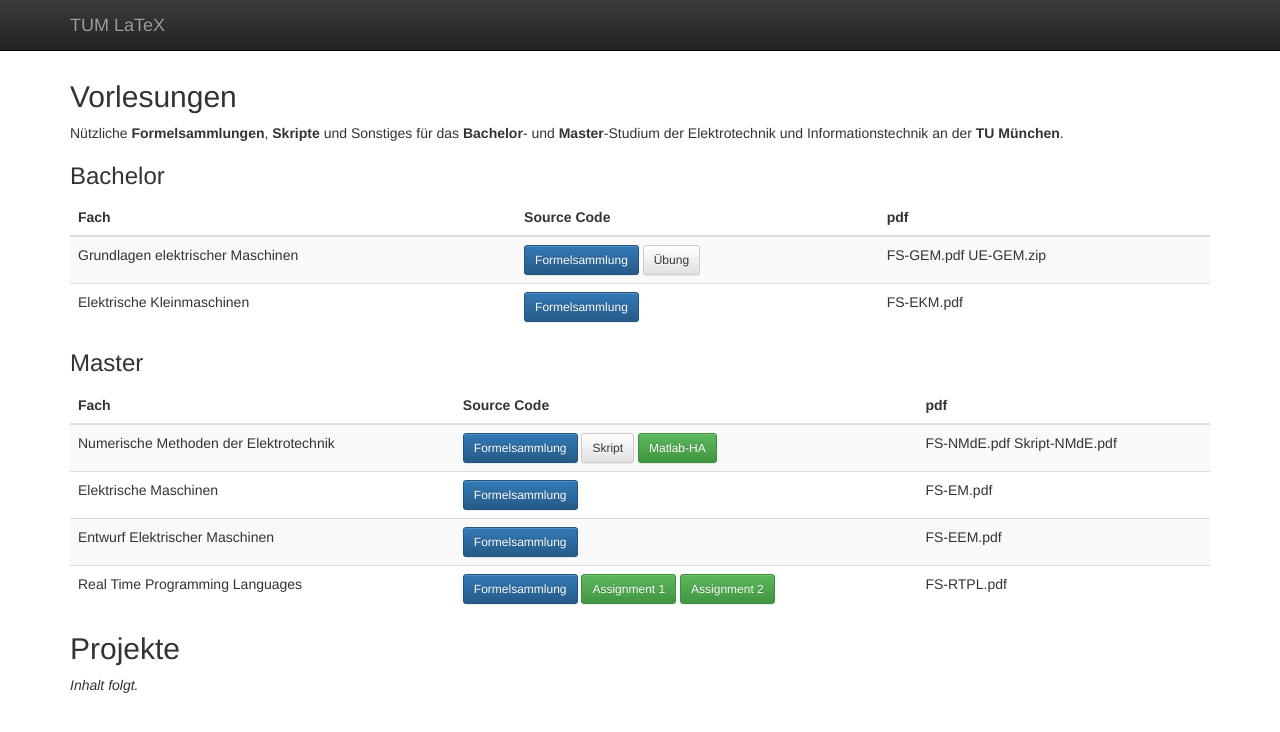
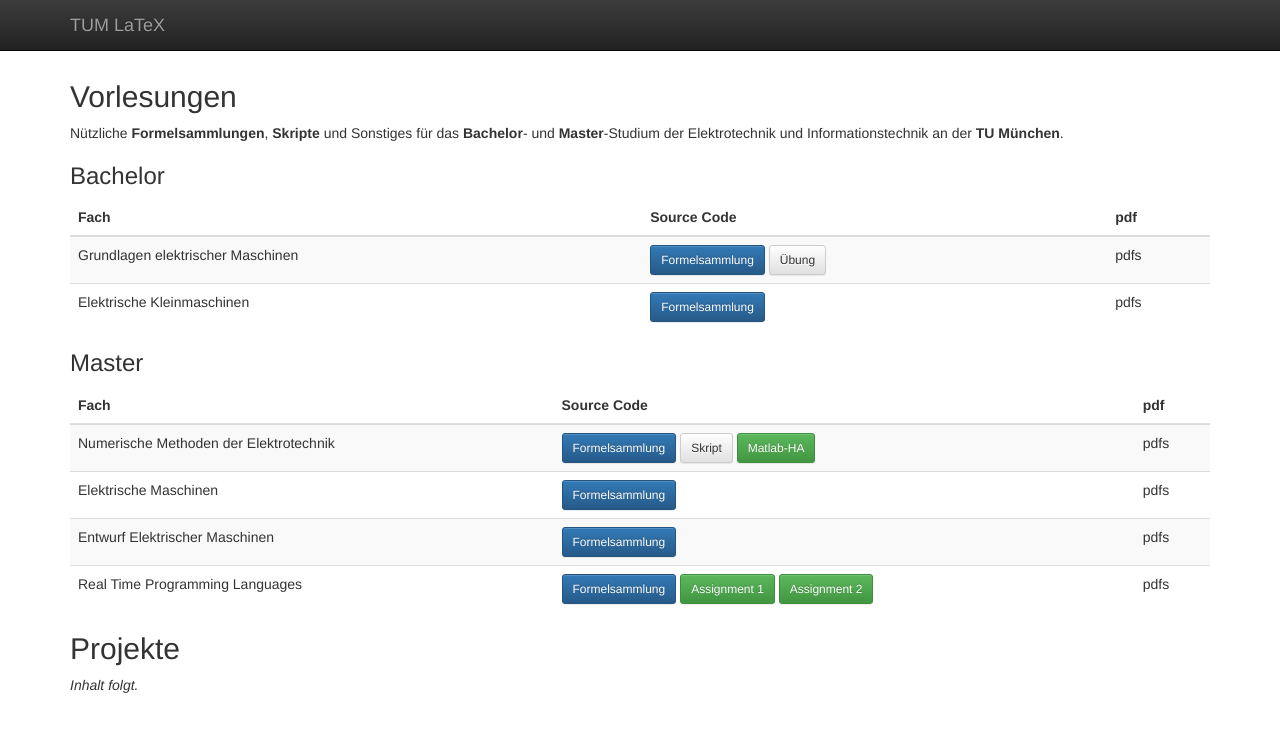
Before and after one commit to MaKeAppDev/TUM-Projekte, a Jekyll site: the page built from index.md, in a window 1280 px wide. Shown: the top 732 px of the page. Built offline with Jekyll 4.4.1, drawn with Linux system fonts in a browser that asks for light colours; nearby versions of some CDN libraries.

Commit message:
generate tables from template with data from yaml files.

```diff
--- /dev/null
+++ b/_includes/table.html
@@ -0,0 +1,25 @@
+<table class="table table-striped">
+  <thead>
+    <tr>
+      <th>Fach</th>
+      <th>Source Code</th>
+      <th>pdf</th>
+    </tr>
+  </thead>
+  <tbody>
+    {% for entry in include.data %}
+    <tr>
+      <td>{{ entry.title }}</td>
+      <td>
+      {% for source in entry.sources %}
+          <a href="{{ source.url }}" class="btn btn-sm btn-{{ source.type }}">{{ source.title }}</a>
+      {% endfor %}
+      </td>
+      <td>
+        <!-- insert pdf links here! -->
+        pdfs
+      </td>
+    </tr>
+    {% endfor %}
+  </tbody>
+</table>
--- a/index.md
+++ b/index.md
@@ -7,24 +7,10 @@ title: "TUM.EI: Learning"
 Nützliche **Formelsammlungen**, **Skripte** und Sonstiges für das **Bachelor**- und **Master**-Studium der Elektrotechnik und Informationstechnik an der **TU München**.
 
 ### Bachelor ###
-
-{: .table .table-striped}
-| Fach        | Source Code           | pdf  |
-| ------------- | ------------- | ----- |
-| Grundlagen elektrischer Maschinen | [Formelsammlung](https://github.com/MaKeAppDev/FS-GEM){: .btn .btn-sm .btn-primary} [Übung](https://github.com/MaKeAppDev/UE-GEM){: .btn .btn-sm .btn-default} | FS-GEM.pdf UE-GEM.zip |
-| Elektrische Kleinmaschinen | [Formelsammlung](https://github.com/MaKeAppDev/FS-EKM){: .btn .btn-sm .btn-primary} | FS-EKM.pdf |
+{% include table.html data=site.data.fs-bachelor %}
 
 ### Master ###
-
-{: .table .table-striped}
-| Fach        | Source Code           | pdf  |
-| ------------- | ------------- | ----- |
-| Numerische Methoden der Elektrotechnik | [Formelsammlung](https://github.com/MaKeAppDev/FS-NMdE){: .btn .btn-sm .btn-primary} [Skript](https://github.com/MaKeAppDev/Skript-NMdE){: .btn .btn-sm .btn-default} [Matlab-HA](https://bitbucket.org/thetexteam/numerik-uebung/){: .btn .btn-sm .btn-success} | FS-NMdE.pdf Skript-NMdE.pdf |
-| Elektrische Maschinen | [Formelsammlung](https://github.com/MaKeAppDev/FS-EM){: .btn .btn-sm .btn-primary} | FS-EM.pdf |
-| Entwurf Elektrischer Maschinen | [Formelsammlung](https://github.com/MaKeAppDev/FS-EEM){: .btn .btn-sm .btn-primary} | FS-EEM.pdf |
-| Real Time Programming Languages | [Formelsammlung](https://github.com/MaKeAppDev/FS-RTPL){: .btn .btn-sm .btn-primary} [Assignment 1](https://bitbucket.org/rtpl/assignment_1/){: .btn .btn-sm .btn-success} [Assignment 2](https://bitbucket.org/rtpl/assignment_2/){: .btn .btn-sm .btn-success} | FS-RTPL.pdf |
-
+{% include table.html data=site.data.fs-master %}
 
 ## Projekte ##
-
 *Inhalt folgt.*
```
Also changed, not shown: _data/fs-bachelor.yml (added, +14 -0 lines), _data/fs-master.yml (added, +35 -0 lines).
